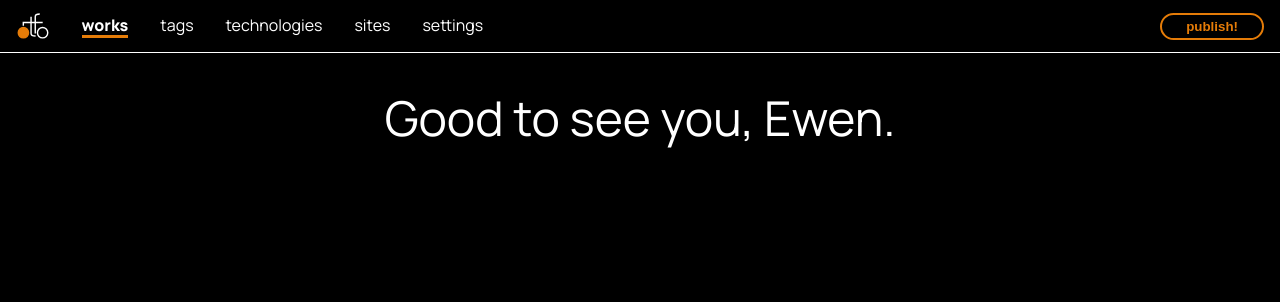
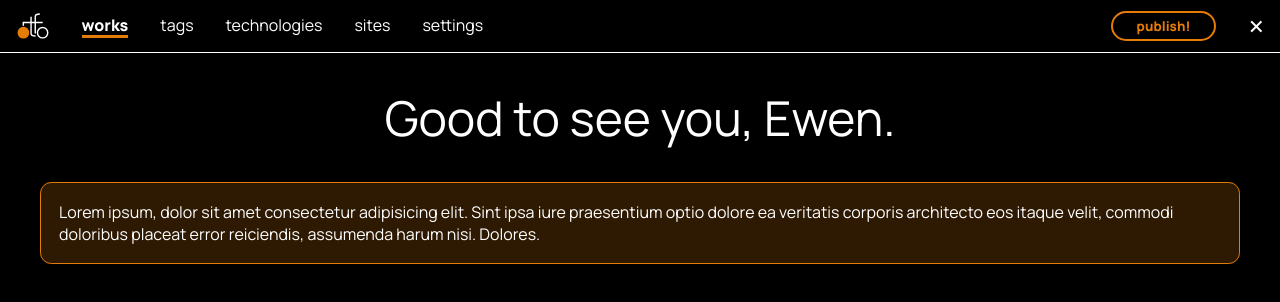
Before and after one commit to ortfo/gui, a Svelte app: page / in a window 1280 px wide. Shown: the top 302 px of the page. Built offline with nearby package versions, Linux system fonts and the light colour scheme.

Commit message:
🚧 Continue implementing works tab

```diff
--- a/src/App.svelte
+++ b/src/App.svelte
@@ -1,4 +1,5 @@
 <script lang="ts">
+	import Card from "./components/Card.svelte";
 	import Navbar from "./components/Navbar.svelte";
 	import { surname, theme } from "./stores";
 
@@ -10,9 +11,10 @@
 	}
 </script>
 
+<Navbar />
 <main>
-	<Navbar />
 	<h1>Good to see you, {$surname}.</h1>
+	<Card creates><p>Lorem ipsum, dolor sit amet consectetur adipisicing elit. Sint ipsa iure praesentium optio dolore ea veritatis corporis architecto eos itaque velit, commodi doloribus placeat error reiciendis, assumenda harum nisi. Dolores.</p></Card>
 </main>
 
 <style>
@@ -24,9 +26,18 @@
 
 	:global(*) {
 		color: var(--black);
+		font-family: var(--sans);
+		margin: 0;
+		padding: 0;
 	}
 
 	:global(button) {
+		background: transparent;
+		border: none;
+		cursor: pointer;
+	}
+
+	:global(button):not([data-looks-like]) {
 		border-radius: 2em;
 		border: 2px solid var(--ortforange);
 		color: var(--ortforange);
@@ -37,7 +48,7 @@
 		transition: all 0.2s ease;
 	}
 
-	:global(button):hover {
+	:global(button):not([data-looks-like]):hover {
 		background-color: var(--ortforange-light);
 	}
 
@@ -45,6 +56,7 @@
 		text-align: center;
 		font-size: 3em;
 		font-weight: normal;
+		margin: 2rem 0;
 	}
 
 	:root {
@@ -56,4 +68,9 @@
 		--gray: #ccc;
 		--sans: "Manrope";
 	}
+
+	main {
+		max-width: 1200px;
+		margin: 0 auto;
+	}
 </style>
--- a/src/components/Card.svelte
+++ b/src/components/Card.svelte
@@ -9,6 +9,7 @@
 <style>
 	.card {
 		border: 1px solid var(--grey);
+		border-radius: 0.7rem;
 		padding: 1.125rem;
 	}
 
--- a/src/components/Navbar.svelte
+++ b/src/components/Navbar.svelte
@@ -26,6 +26,7 @@
 		</a>
 	{/each}
 	<button on:click={() => summon("publish")}>publish!</button>
+	<button class="quit" data-looks-like="a" on:click={() => send("close")}>×</button>
 </nav>
 
 <style>
@@ -51,7 +52,11 @@
 		font-weight: bold;
 		border-bottom-color: var(--ortforange);
 	}
-	button {
+	button:first-of-type {
 		margin-left: auto;
 	}
+
+	.quit {
+		font-size: 2rem;
+	}
 </style>
```
